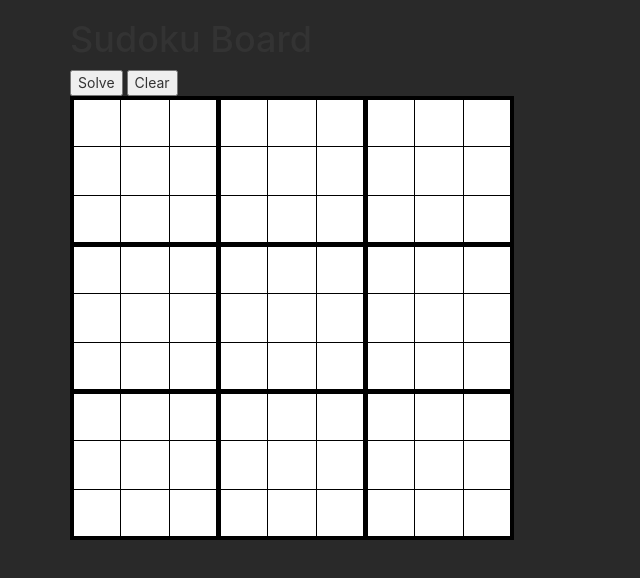
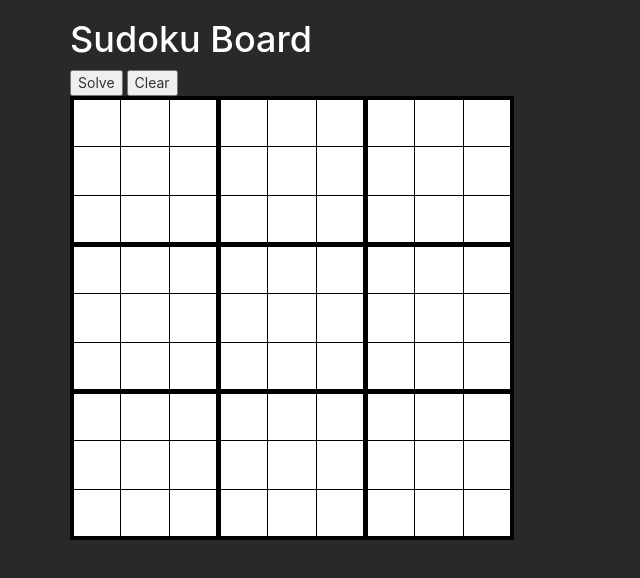
Before and after one commit to elsueter/sudokuImplementations, a plain HTML site: page webApp/src/index.html in a window 1280 px wide. Shown: the whole page, without its empty margins (0-640 px from the left). Drawn offline with nearby package versions, Linux system fonts and the light colour scheme.

Commit message:
css update

```diff
--- a/webApp/src/index.html
+++ b/webApp/src/index.html
@@ -127,7 +127,7 @@
 
     <div class="container">
 
-      <h1>Sudoku Board</h1>
+      <h1 style="color:#FFFFFF">Sudoku Board</h1>
 
       <button onclick="solveBoard()">Solve</button>
       <button onclick="clearBoard()">Clear</button>
```
